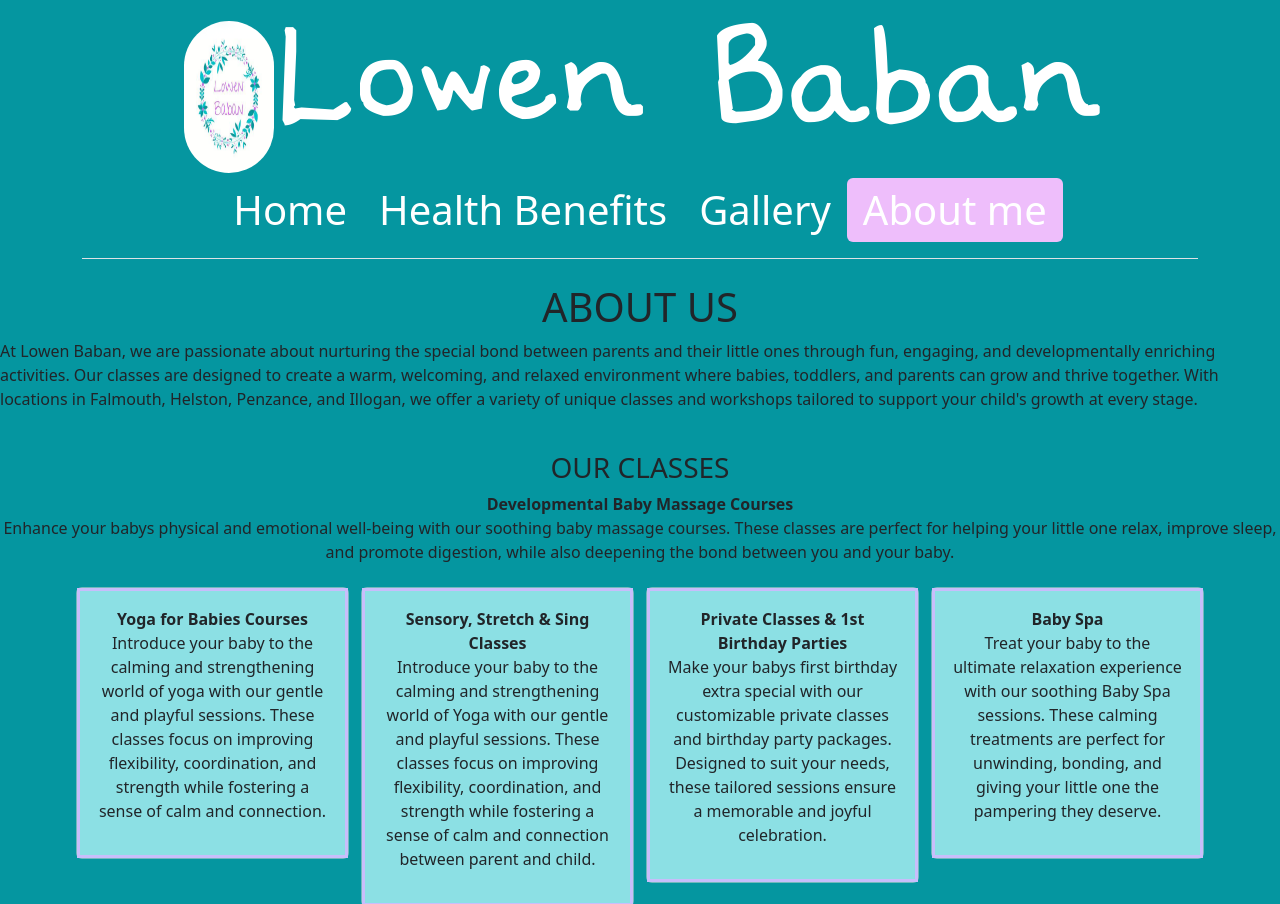
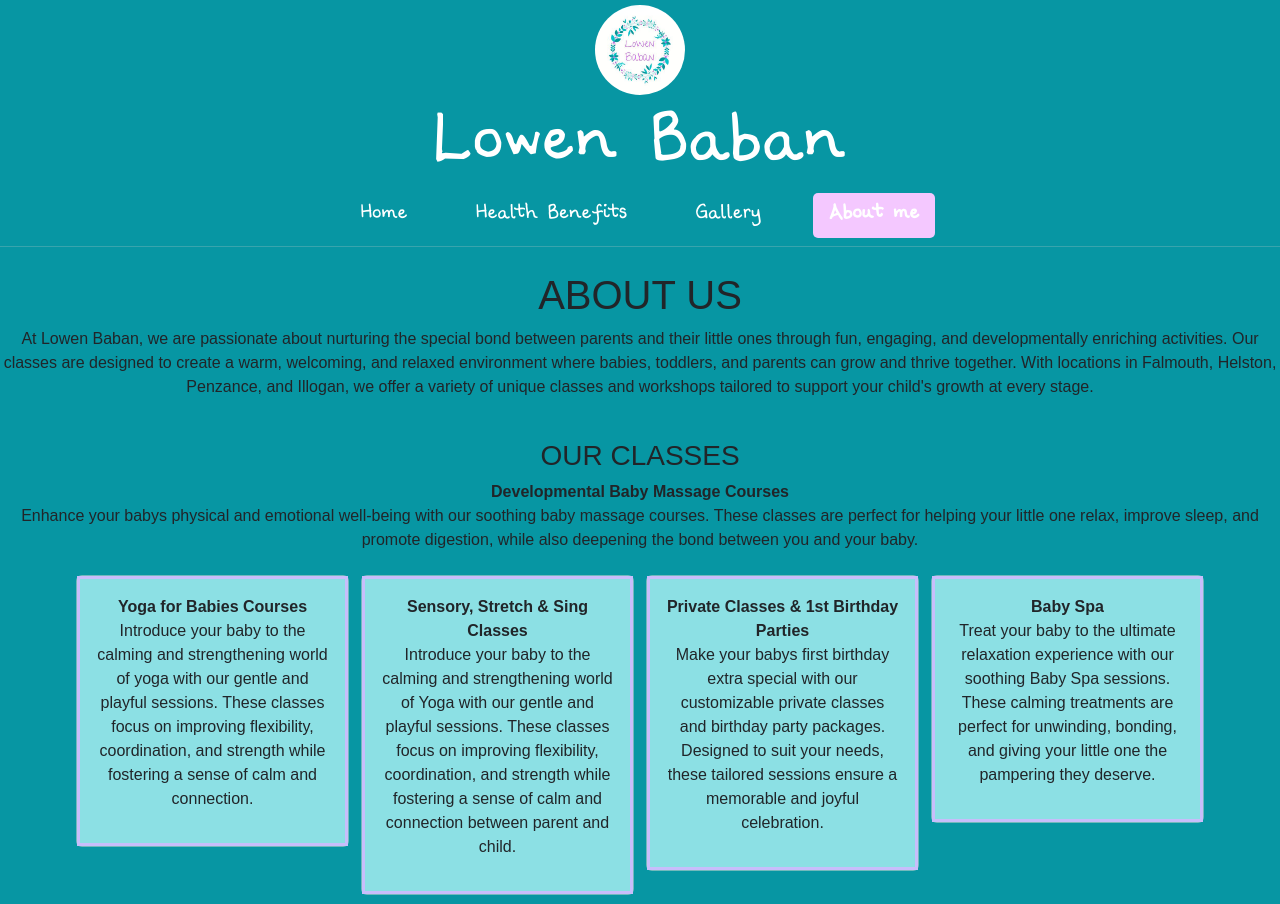
Before and after one commit to lowen-baban/www, a plain HTML site: page about_me.html in a window 1280 px wide. Shown: the top 904 px of the page. Drawn offline with nearby package versions, Linux system fonts and the light colour scheme.

Commit message:
fix header part of pages and merged index with other pages

```diff
--- a/about_me.html
+++ b/about_me.html
@@ -1,5 +1,6 @@
 <!DOCTYPE html>
 <html lang="en">
+
 <head>
 	<meta charset="UTF-8">
 	<meta name="viewport" content="width=device-width, initial-scale=1.0">
@@ -13,35 +14,40 @@
 	<link rel="stylesheet" href="css/index.css">
 	<link rel="stylesheet" href="css/AboutMe.css">
 </head>
+
 <body>
 
-<div class="h1 container">
-    <header class="d-flex flex-wrap justify-content-center py-3 mb-4 border-bottom">
+	<center>
 		<img src="assets/photos/logo.png" class="rounded-img img-fluid" alt="logo">
-			<span class="large h1">Lowen Baban</span>
+	</center>
 
+	<h1 class="site-title">Lowen Baban</h1>
 
+	<nav>
+		<a href="index.html" class="text-babon-purple nav-link">Home</a>
+		<a href="health_benefits.html" class="text-babon-purple nav-link">Health Benefits</a>
+		<a href="gallery.html" class="text-babon-purple nav-link">Gallery</a>
+		<a href="about_me.html" class="text-babon-purple nav-link active">About me</a>
+	</nav>
 
-			<ul class="nav nav-pills">
-				<li class="nav-item"><a href="index.html" class="text-babon-purple nav-link ">Home</a></li>
-				<li class="nav-item"><a href="health_benefits.html" class="text-babon-purple nav-link">Health Benefits</a></li>
-				<li class="nav-item"><a href="gallery.html" class="text-babon-purple nav-link ">Gallery</a></li>
-				<li class="nav-item"><a href="about_me.html" class="text-babon-purple nav-link active1">About me</a></li>
-			</ul>
-	</header>
+	<hr>
+	<br>
 
-</div>
 	<div class="text-center">
 		<h1>ABOUT US</h1>
 	</div>
-<p>At Lowen Baban, we are passionate about nurturing the special bond between parents and their little ones through fun, engaging, and developmentally enriching activities. Our classes are designed to create a warm, welcoming, and relaxed environment where babies, toddlers, and parents can grow and thrive together.
-	With locations in Falmouth, Helston, Penzance, and Illogan, we offer a variety of unique classes and workshops tailored to support your child's growth at every stage.</p><br>
-</div>
+	<p>At Lowen Baban, we are passionate about nurturing the special bond between parents and their little ones through
+		fun, engaging, and developmentally enriching activities. Our classes are designed to create a warm, welcoming,
+		and relaxed environment where babies, toddlers, and parents can grow and thrive together.
+		With locations in Falmouth, Helston, Penzance, and Illogan, we offer a variety of unique classes and workshops
+		tailored to support your child's growth at every stage.</p><br>
 
 	<div class="text-center">
 		<h3>OUR CLASSES</h3>
 		<p><strong>Developmental Baby Massage Courses</strong><br>
-	Enhance your babys physical and emotional well-being with our soothing baby massage courses. These classes are perfect for helping your little one relax, improve sleep, and promote digestion, while also deepening the bond between you and your baby.<br>
+			Enhance your babys physical and emotional well-being with our soothing baby massage courses. These classes
+			are perfect for helping your little one relax, improve sleep, and promote digestion, while also deepening
+			the bond between you and your baby.<br>
 
 		<div class="text-centre">
 			<div class="container">
@@ -50,7 +56,9 @@
 						<div class="card">
 							<div class="card-body">
 								<strong>Yoga for Babies Courses</strong><br>
-					<p>Introduce your baby to the calming and strengthening world of yoga with our gentle and playful sessions. These classes focus on improving flexibility, coordination, and strength while fostering a sense of calm and connection.</p>
+								<p>Introduce your baby to the calming and strengthening world of yoga with our gentle
+									and playful sessions. These classes focus on improving flexibility, coordination,
+									and strength while fostering a sense of calm and connection.</p>
 							</div>
 						</div>
 					</div>
@@ -58,7 +66,10 @@
 						<div class="card">
 							<div class="card-body">
 								<strong>Sensory, Stretch & Sing Classes</strong><br>
-					<p>Introduce your baby to the calming and strengthening world of Yoga with our gentle and playful sessions. These classes focus on improving flexibility, coordination, and strength while fostering a sense of calm and connection between parent and child.</p>
+								<p>Introduce your baby to the calming and strengthening world of Yoga with our gentle
+									and playful sessions. These classes focus on improving flexibility, coordination,
+									and strength while fostering a sense of calm and connection between parent and
+									child.</p>
 							</div>
 						</div>
 					</div>
@@ -66,7 +77,9 @@
 						<div class="card">
 							<div class="card-body">
 								<strong>Private Classes & 1st Birthday Parties</strong><br>
-					<p>Make your babys first birthday extra special with our customizable private classes and birthday party packages. Designed to suit your needs, these tailored sessions ensure a memorable and joyful celebration.</p>
+								<p>Make your babys first birthday extra special with our customizable private classes
+									and birthday party packages. Designed to suit your needs, these tailored sessions
+									ensure a memorable and joyful celebration.</p>
 							</div>
 						</div>
 					</div>
@@ -74,7 +87,9 @@
 						<div class="card">
 							<div class="card-body">
 								<strong>Baby Spa</strong><br>
-					<p>Treat your baby to the ultimate relaxation experience with our soothing Baby Spa sessions. These calming treatments are perfect for unwinding, bonding, and giving your little one the pampering they deserve.</p>
+								<p>Treat your baby to the ultimate relaxation experience with our soothing Baby Spa
+									sessions. These calming treatments are perfect for unwinding, bonding, and giving
+									your little one the pampering they deserve.</p>
 							</div>
 						</div>
 					</div>
@@ -82,7 +97,9 @@
 						<div class="card">
 							<div class="card-body">
 								<strong>Music & Movement for Mobile Babies & Toddlers</strong><br>
-					<p>Encourage your toddlers creativity and physical activity with our music and movement classes. These sessions are designed to promote coordination, rhythm, and self-expression, all while having a blast through song and dance!</p>
+								<p>Encourage your toddlers creativity and physical activity with our music and movement
+									classes. These sessions are designed to promote coordination, rhythm, and
+									self-expression, all while having a blast through song and dance!</p>
 							</div>
 						</div>
 					</div>
@@ -90,7 +107,9 @@
 						<div class="card">
 							<div class="card-body">
 								<strong>Teething Tactics Workshops</strong><br>
-					<p>Teething can be a tough time for both parents and their child. Our Teething Tactics Workshop offers practical tips and techniques to soothe the discomfort of teething and support your baby's oral health.</p>
+								<p>Teething can be a tough time for both parents and their child. Our Teething Tactics
+									Workshop offers practical tips and techniques to soothe the discomfort of teething
+									and support your baby's oral health.</p>
 							</div>
 						</div>
 					</div>
@@ -98,7 +117,9 @@
 						<div class="card">
 							<div class="card-body">
 								<strong>Seasonal Make & Play Workshops</strong><br>
-					<p>the seasons with our themed workshops! Whether it is Easter, Christmas, or another special occasion, our Make & Play Workshops offer creative, educational activities that are perfect for little hands and big imaginations.</p>
+								<p>the seasons with our themed workshops! Whether it is Easter, Christmas, or another
+									special occasion, our Make & Play Workshops offer creative, educational activities
+									that are perfect for little hands and big imaginations.</p>
 							</div>
 						</div>
 					</div>
@@ -126,4 +147,5 @@
 
 
 </body>
+
 </html>
--- a/css/index.css
+++ b/css/index.css
@@ -1,23 +1,16 @@
-
 @font-face {
-  font-family: lowenBanan;
-  src: url(../assets/fonts/Scrogglet.ttf);
+	font-family: lowenBanan;
+	src: url(../assets/fonts/Scrogglet.ttf);
 }
 
-.fontstuff{
+.fontstuff {
 	color: #d3d3d3;
 	font-size: 5vw;
-}
-
-body {
-	background-color: #0596A0;
-
 }
 
 .active1 {
 	background-color: #EEBEFB;
 }
-
 
 .rounded-img {
 	border-radius: 1000px;
@@ -32,14 +25,17 @@ body {
 }
 
 .text-babon-purple {
+	padding: 0 1rem 0 1rem;
 	color: #ffffff;
+	font-family: lowenBanan;
+	font-size: 1.5rem;
 }
 
-.carousel-inner-height{
-	height:300px;
+.carousel-inner-height {
+	height: 300px;
 }
 
-.wide{
+.wide {
 	/*height: 300px;
 	width: 75%;*/
 	padding: 1vw;
@@ -47,12 +43,12 @@ body {
 }
 
 .wide img {
-	margin:auto auto;
+	margin: auto auto;
 	/*height:50%;
 	width:50%;*/
 }
 
-.booking{
+.booking {
 	font-size: 5vw;
 	color: #ffffff;
 	background-color: #EEBEFB;
@@ -60,3 +56,62 @@ body {
 	border-radius: 2vw;
 
 }
+
+.site-title {
+	text-align: center;
+	font-size: 4rem;
+	color: white;
+	font-family: lowenBanan;
+	margin: 0.5rem 0;
+}
+
+body {
+	background-color: #0796a3;
+	margin: 0;
+	font-family: sans-serif;
+	text-align: center;
+}
+
+.logo {
+	width: 80px;
+	display: block;
+	margin: 1rem auto 0 auto;
+}
+
+nav {
+	text-align: center;
+	margin-bottom: 0.5rem;
+}
+
+.nav-link {
+	display: inline-block;
+	margin: 0 1rem;
+	font-size: 1.2rem;
+	color: white;
+	text-decoration: none;
+	padding: 0.5rem 1rem;
+	border-radius: 5px;
+}
+
+.nav-link.active {
+	background-color: #f4c8ff;
+	font-weight: bold;
+}
+
+hr {
+	border: 0;
+	border-top: 1px solid #ccc;
+	margin: 0;
+}
+
+.facebook-feed {
+	display: flex;
+	justify-content: center;
+	align-items: start;
+	padding: 1rem;
+	text-align: left;
+}
+
+.fb-page {
+	width: 100%;
+}
```
Also changed, not shown: gallery.html (+21 -14 lines), health_benefits.html (+14 -12 lines), index.html (+15 -27 lines). Lines whose indentation alone changed are shown as unchanged.
